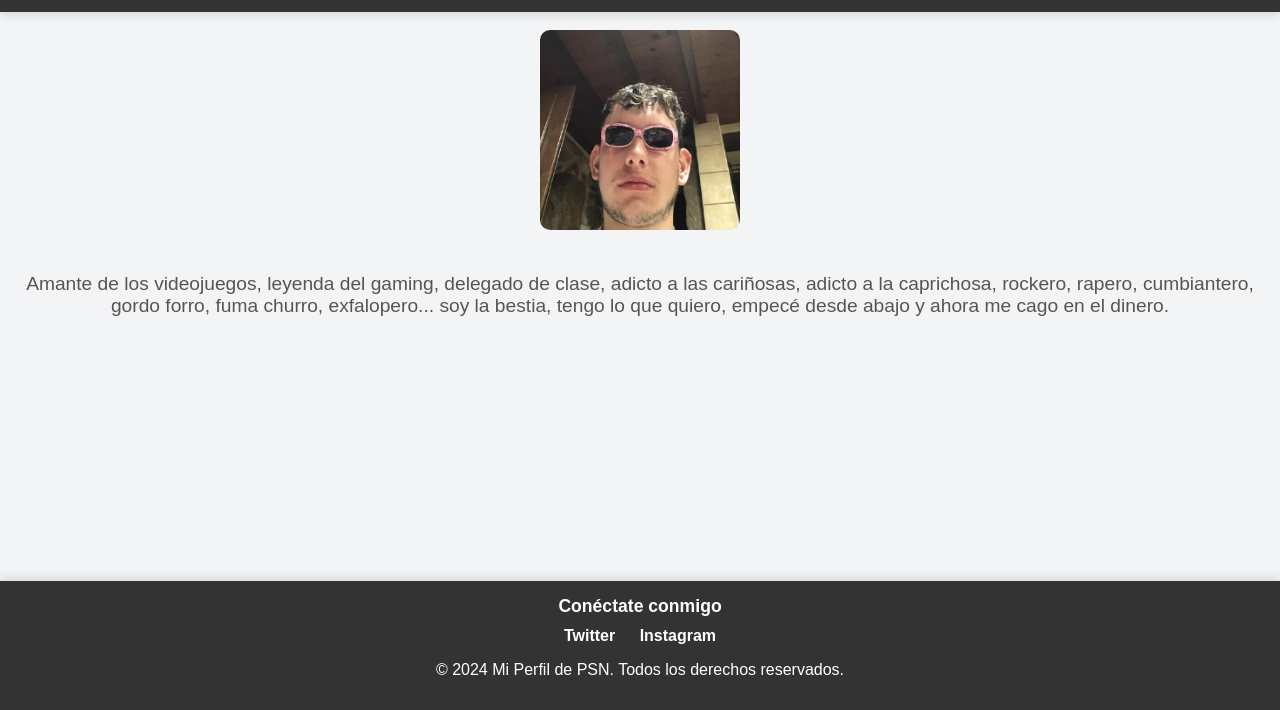
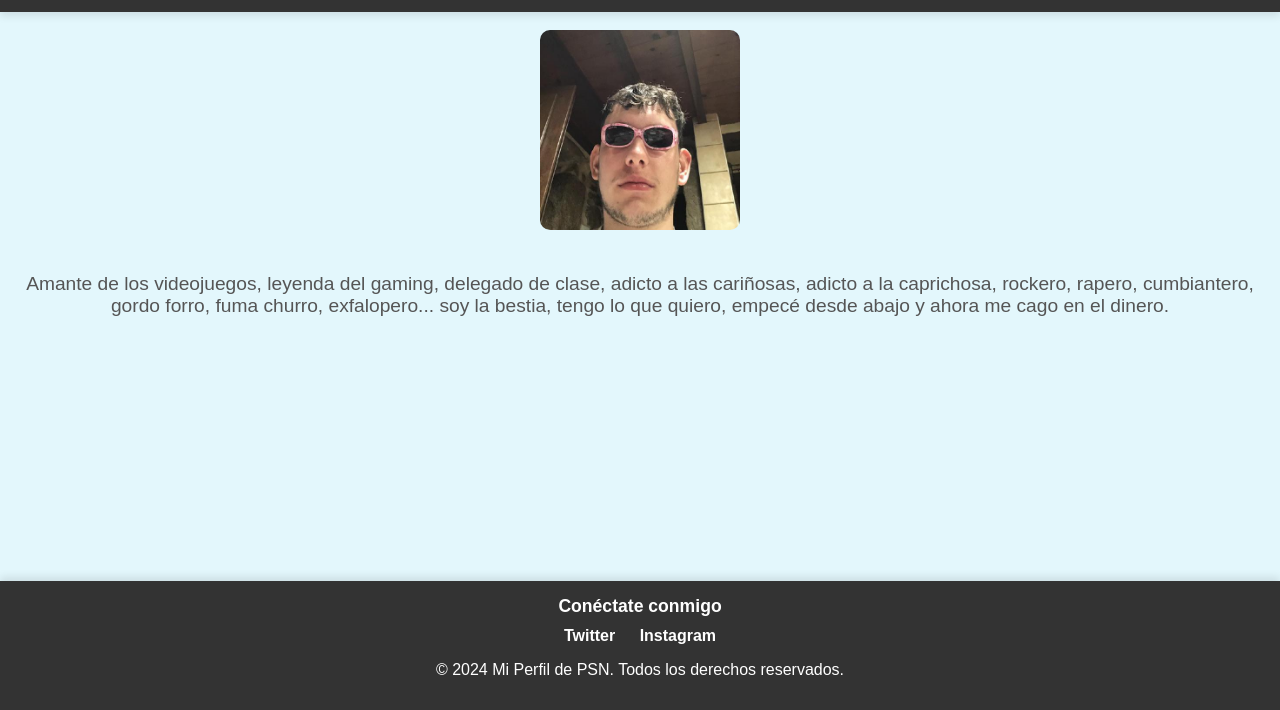
Before and after one commit to anxoboquete7/trofeo, a plain HTML site: page yo.html in a window 1280 px wide. Shown: the part 90-800 px from the top of the page. Drawn offline with Linux system fonts and the light colour scheme.

```diff
--- a/yo.css
+++ b/yo.css
@@ -5,7 +5,7 @@
 
 body {
     font-family: Arial, sans-serif;
-    background-color: #f3f4f6;
+    background-color: #e3f7fc;
     margin: 0;
     color: #333;
     display: flex;
```
Also changed, not shown: index.html (+1 -0 lines).
